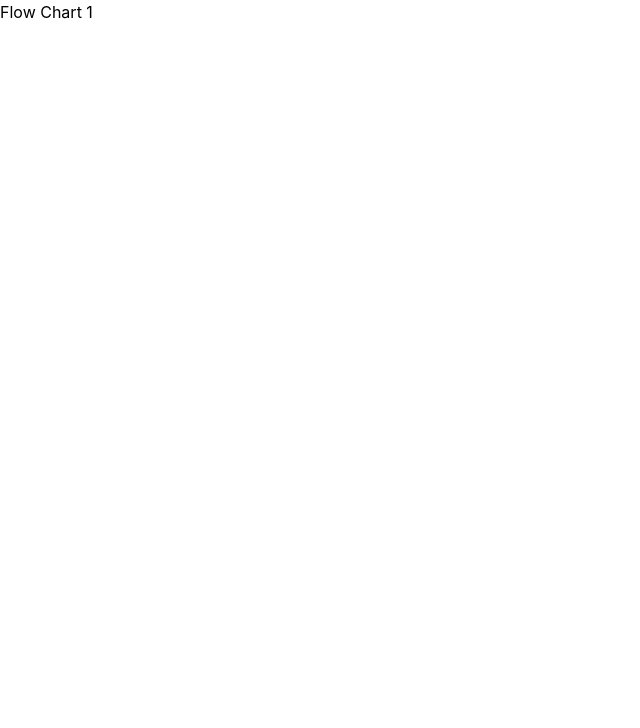
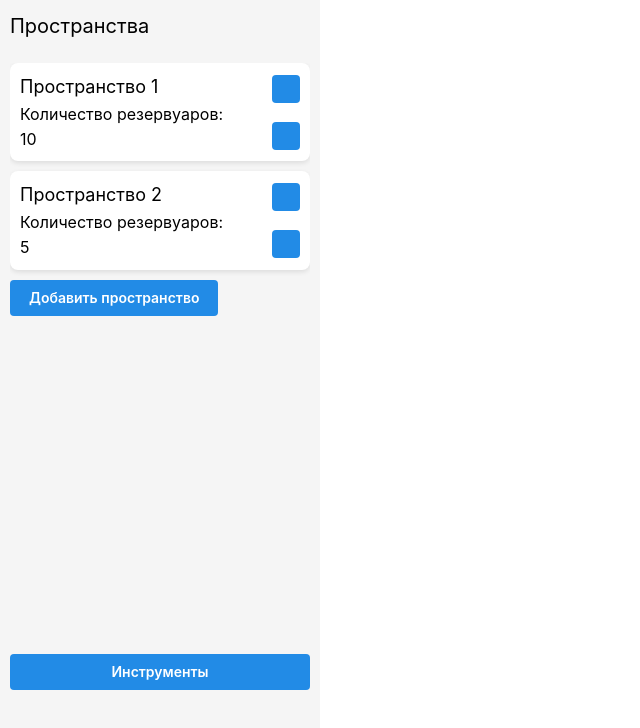
Before and after one commit to certified-juniors/AtomHack-SemiFinal-Frontend, a React (Vite) app: page /space/1 in a window 1280 px wide. Shown: the top 728 px of the page, without its empty margins (0-640 px from the left). Built offline with nearby package versions, Linux system fonts and the light colour scheme.

Commit message:
feat: добавил и декомпозировал навбар

```diff
--- a/package.json
+++ b/package.json
@@ -25,6 +25,7 @@
     "eslint-plugin-react-hooks": "^5.1.0",
     "eslint-plugin-react-refresh": "^0.4.19",
     "globals": "^15.15.0",
+    "sass-embedded": "^1.85.1",
     "typescript": "~5.7.2",
     "typescript-eslint": "^8.24.1",
     "vite": "^6.2.0"
--- /dev/null
+++ b/src/pages/FlowChart/components/Navbar/components/SpaceList.tsx
@@ -0,0 +1,64 @@
+import { Group, ActionIcon, Text } from "@mantine/core";
+import { Space } from "../service";
+import styles from "../styles.module.scss";
+
+interface SpaceListProps {
+  spaces: Space[];
+  onSelect: (id: number) => void;
+  onEdit: (id: number, name: string) => void;
+  onDelete: (id: number) => void;
+}
+
+export const SpaceList: React.FC<SpaceListProps> = ({
+  spaces,
+  onSelect,
+  onEdit,
+  onDelete,
+}) => (
+  <div className={styles.spaceList}>
+    {spaces.map((space) => (
+      <SpaceCard
+        key={space.id}
+        space={space}
+        onSelect={onSelect}
+        onEdit={onEdit}
+        onDelete={onDelete}
+      />
+    ))}
+  </div>
+);
+
+interface SpaceCardProps {
+  space: Space;
+  onSelect: (id: number) => void;
+  onEdit: (id: number, name: string) => void;
+  onDelete: (id: number) => void;
+}
+
+export const SpaceCard: React.FC<SpaceCardProps> = ({
+  space,
+  onSelect,
+  onEdit,
+  onDelete,
+}) => (
+  <div className={styles.card} onClick={() => onSelect(space.id)}>
+    <div>
+      <Text size="lg">{space.name}</Text>
+      <Text size="md">Количество резервуаров: {space.tanksCount}</Text>
+    </div>
+    <Group justify="flex-end">
+      <ActionIcon
+        onClick={(e) => {
+          e.stopPropagation();
+          onEdit(space.id, space.name);
+        }}
+      />
+      <ActionIcon
+        onClick={(e) => {
+          e.stopPropagation();
+          onDelete(space.id);
+        }}
+      />
+    </Group>
+  </div>
+);
--- /dev/null
+++ b/src/pages/FlowChart/components/Navbar/components/SpaceModals.tsx
@@ -0,0 +1,60 @@
+import { Modal, Stack, TextInput, Group, Button } from "@mantine/core";
+
+interface AddSpaceModalProps {
+  opened: boolean;
+  onClose: () => void;
+  newSpaceName: string;
+  setNewSpaceName: (name: string) => void;
+  onAdd: () => void;
+}
+
+export const AddSpaceModal: React.FC<AddSpaceModalProps> = ({
+  opened,
+  onClose,
+  newSpaceName,
+  setNewSpaceName,
+  onAdd,
+}) => (
+  <Modal opened={opened} onClose={onClose} title="Добавление пространства">
+    <Stack>
+      <TextInput
+        label="Название пространства"
+        value={newSpaceName}
+        onChange={(e) => setNewSpaceName(e.target.value)}
+      />
+      <Group justify="flex-end">
+        <Button onClick={onAdd}>Добавить</Button>
+      </Group>
+    </Stack>
+  </Modal>
+);
+
+interface EditSpaceModalProps {
+  editingSpaceId: number | null;
+  onClose: () => void;
+  editedSpaceName: string;
+  setEditedSpaceName: (name: string) => void;
+  onEdit: (id: number) => void;
+}
+
+export const EditSpaceModal: React.FC<EditSpaceModalProps> = ({
+  editingSpaceId,
+  onClose,
+  editedSpaceName,
+  setEditedSpaceName,
+  onEdit,
+}) =>
+  editingSpaceId !== null && (
+    <Modal opened={true} onClose={onClose} title="Изменение пространства">
+      <Stack>
+        <TextInput
+          label="Новое название"
+          value={editedSpaceName}
+          onChange={(e) => setEditedSpaceName(e.target.value)}
+        />
+        <Group>
+          <Button onClick={() => onEdit(editingSpaceId)}>Сохранить</Button>
+        </Group>
+      </Stack>
+    </Modal>
+  );
--- /dev/null
+++ b/src/pages/FlowChart/components/Navbar/components/SpaceToolbar.tsx
@@ -0,0 +1,18 @@
+import { Stack, Button } from "@mantine/core";
+import styles from "../styles.module.scss";
+
+interface ToolsPanelProps {
+  toolsOpen: boolean;
+  toggleTools?: () => void;
+}
+
+export const ToolsPanel: React.FC<ToolsPanelProps> = ({ toolsOpen }) => (
+  <div className={`${styles.secondNavbar} ${toolsOpen ? styles.open : ""}`}>
+    <Stack>
+      <Button variant="outline">Инструмент 1</Button>
+      <Button variant="outline">Инструмент 2</Button>
+      <Button variant="outline">Инструмент 3</Button>
+      <Button variant="outline">Инструмент 4</Button>
+    </Stack>
+  </div>
+);
--- /dev/null
+++ b/src/pages/FlowChart/components/Navbar/index.tsx
@@ -0,0 +1,78 @@
+import { Button, Text } from "@mantine/core";
+import styles from "./styles.module.scss";
+import { EditSpaceModal, AddSpaceModal } from "./components/SpaceModals";
+import { SpaceList } from "./components/SpaceList";
+import { ToolsPanel } from "./components/SpaceToolbar";
+import { useNavbarState } from "./service";
+
+const Navbar = () => {
+  const state = useNavbarState();
+
+  const handleAddSpace = () => {
+    state.setSpaces([
+      ...state.spaces,
+      { id: state.spaces.length + 1, name: state.newSpaceName, tanksCount: 0 },
+    ]);
+    state.setNewSpaceName("");
+    state.setOpened(false);
+  };
+
+  const handleDeleteSpace = (id: number) => {
+    state.setSpaces(state.spaces.filter((space) => space.id !== id));
+  };
+
+  const handleEditSpace = (id: number) => {
+    state.setSpaces(
+      state.spaces.map((space) =>
+        space.id === id ? { ...space, name: state.editedSpaceName } : space
+      )
+    );
+    state.setEditingSpaceId(null);
+    state.setEditedSpaceName("");
+  };
+
+  return (
+    <div className={styles.navbarWrapper}>
+      <div className={styles.mainNavbar}>
+        <div>
+          <Text size="xl">Пространства</Text>
+          <SpaceList
+            spaces={state.spaces}
+            onSelect={state.navigate}
+            onEdit={state.setEditingSpaceId}
+            onDelete={handleDeleteSpace}
+          />
+          <Button onClick={() => state.setOpened(true)}>
+            Добавить пространство
+          </Button>
+        </div>
+
+        <Button
+          className={styles.toolsButton}
+          onClick={() => state.setToolsOpen(!state.toolsOpen)}
+        >
+          Инструменты
+        </Button>
+      </div>
+
+      <ToolsPanel
+        toolsOpen={state.toolsOpen}
+        toggleTools={() => state.setToolsOpen(!state.toolsOpen)}
+      />
+
+      <AddSpaceModal
+        {...state}
+        onClose={() => state.setOpened(false)}
+        onAdd={handleAddSpace}
+      />
+
+      <EditSpaceModal
+        {...state}
+        onClose={() => state.setEditingSpaceId(null)}
+        onEdit={handleEditSpace}
+      />
+    </div>
+  );
+};
+
+export { Navbar };
--- /dev/null
+++ b/src/pages/FlowChart/components/Navbar/service.ts
@@ -0,0 +1,39 @@
+import { useState } from "react";
+import { useParams, useNavigate } from "react-router-dom";
+
+export type Space = {
+  id: number;
+  name: string;
+  tanksCount: number;
+};
+
+export const useNavbarState = () => {
+  const { id } = useParams();
+  const navigate = useNavigate();
+  const [spaces, setSpaces] = useState<Space[]>([
+    { id: 1, name: "Пространство 1", tanksCount: 10 },
+    { id: 2, name: "Пространство 2", tanksCount: 5 },
+  ]);
+  const [opened, setOpened] = useState(false);
+  const [newSpaceName, setNewSpaceName] = useState("");
+  const [editedSpaceName, setEditedSpaceName] = useState("");
+  const [editingSpaceId, setEditingSpaceId] = useState<number | null>(null);
+  const [toolsOpen, setToolsOpen] = useState(false);
+
+  return {
+    id,
+    navigate,
+    spaces,
+    setSpaces,
+    opened,
+    setOpened,
+    newSpaceName,
+    setNewSpaceName,
+    editedSpaceName,
+    setEditedSpaceName,
+    editingSpaceId,
+    setEditingSpaceId,
+    toolsOpen,
+    setToolsOpen,
+  };
+};
--- /dev/null
+++ b/src/pages/FlowChart/components/Navbar/styles.module.scss
@@ -0,0 +1,64 @@
+.navbarWrapper {
+  display: flex;
+  position: relative;
+  height: 100vh;
+}
+
+.mainNavbar {
+  width: 25vw;
+  padding: 10px;
+  background-color: #f5f5f5;
+  position: relative;
+  justify-content: space-between;
+  display: flex;
+  flex-direction: column;
+}
+
+.secondNavbar {
+  width: 250px;
+  position: absolute;
+  top: 0;
+  left: 25vw;
+  height: 100%;
+  background-color: #e0e0e0;
+  transition: transform 0.3s ease-in-out;
+  padding: 20px;
+  z-index: -1;
+  transform: translateX(-100%);
+}
+
+.secondNavbar.open {
+  transform: translateX(0);
+}
+
+.toolsButton {
+  margin-bottom: 100px;
+}
+
+.spaceList {
+  margin-top: 20px;
+  max-height: 600px;
+  overflow-y: scroll;
+}
+
+.card {
+  padding: 10px;
+  margin-bottom: 10px;
+  background-color: #fff;
+  border-radius: 8px;
+  box-shadow: 0 2px 5px rgba(0, 0, 0, 0.1);
+  cursor: pointer;
+  display: flex;
+  justify-content: space-between;
+}
+
+.selectedCard {
+  padding: 10px;
+  margin-bottom: 10px;
+  background-color: #d3f9d8;
+  border-radius: 8px;
+  box-shadow: 0 2px 5px rgba(0, 0, 0, 0.1);
+  cursor: pointer;
+  display: flex;
+  justify-content: space-between;
+}
--- /dev/null
+++ b/src/pages/FlowChart/components/index.ts
@@ -0,0 +1 @@
+export * from "./Navbar";
--- a/src/pages/FlowChart/index.tsx
+++ b/src/pages/FlowChart/index.tsx
@@ -1,9 +1,10 @@
-import { useParams } from "react-router-dom"
+import { Navbar } from "./components";
 
 export const FlowChart = () => {
-  const { id } = useParams();
 
   return (
-    <>Flow Chart {id}</>
-  )
-}
+    <>
+      <Navbar />
+    </>
+  );
+};
```
Also changed, not shown: 1 other file (tests, documents, lock files or other folders).
